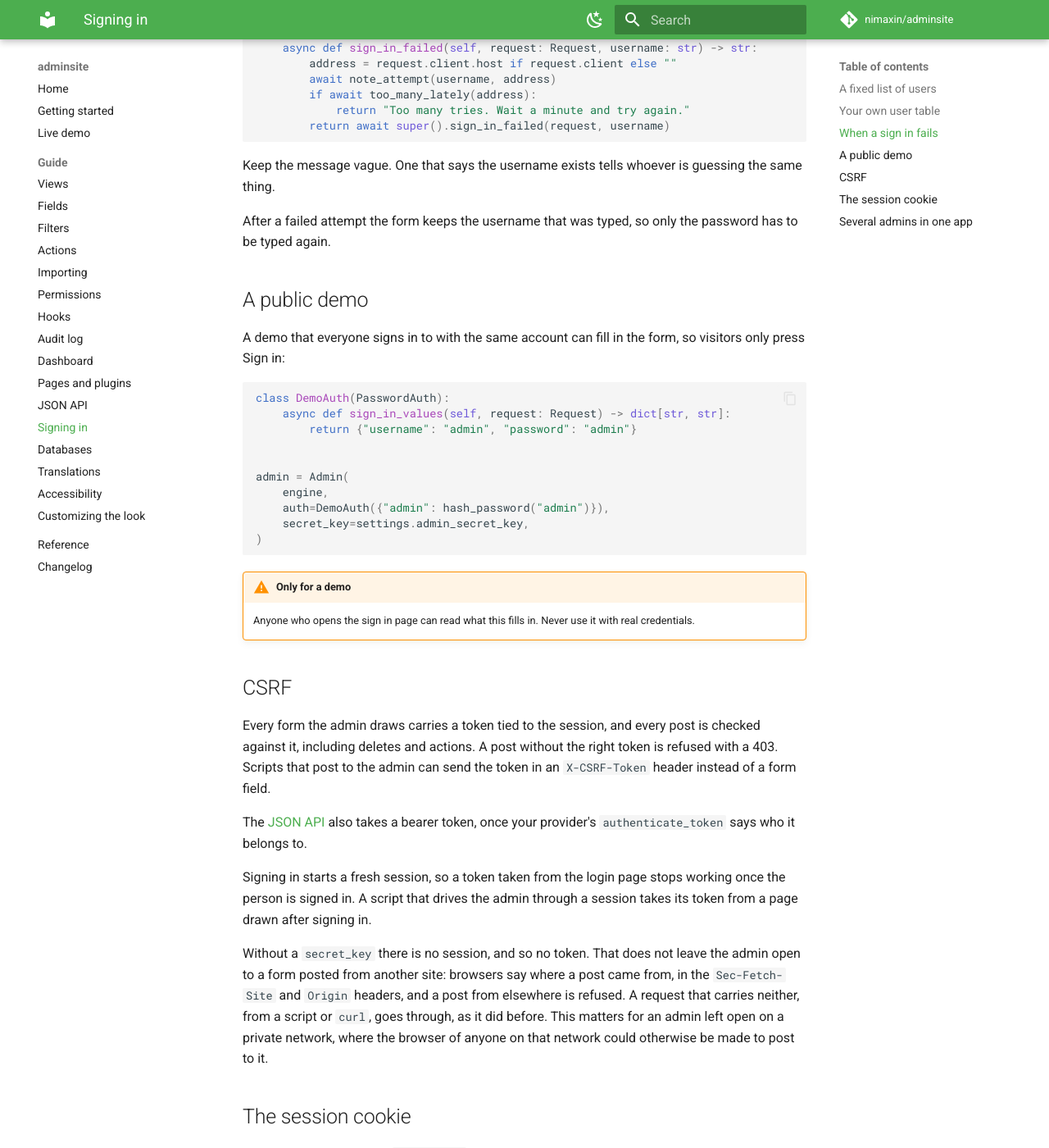
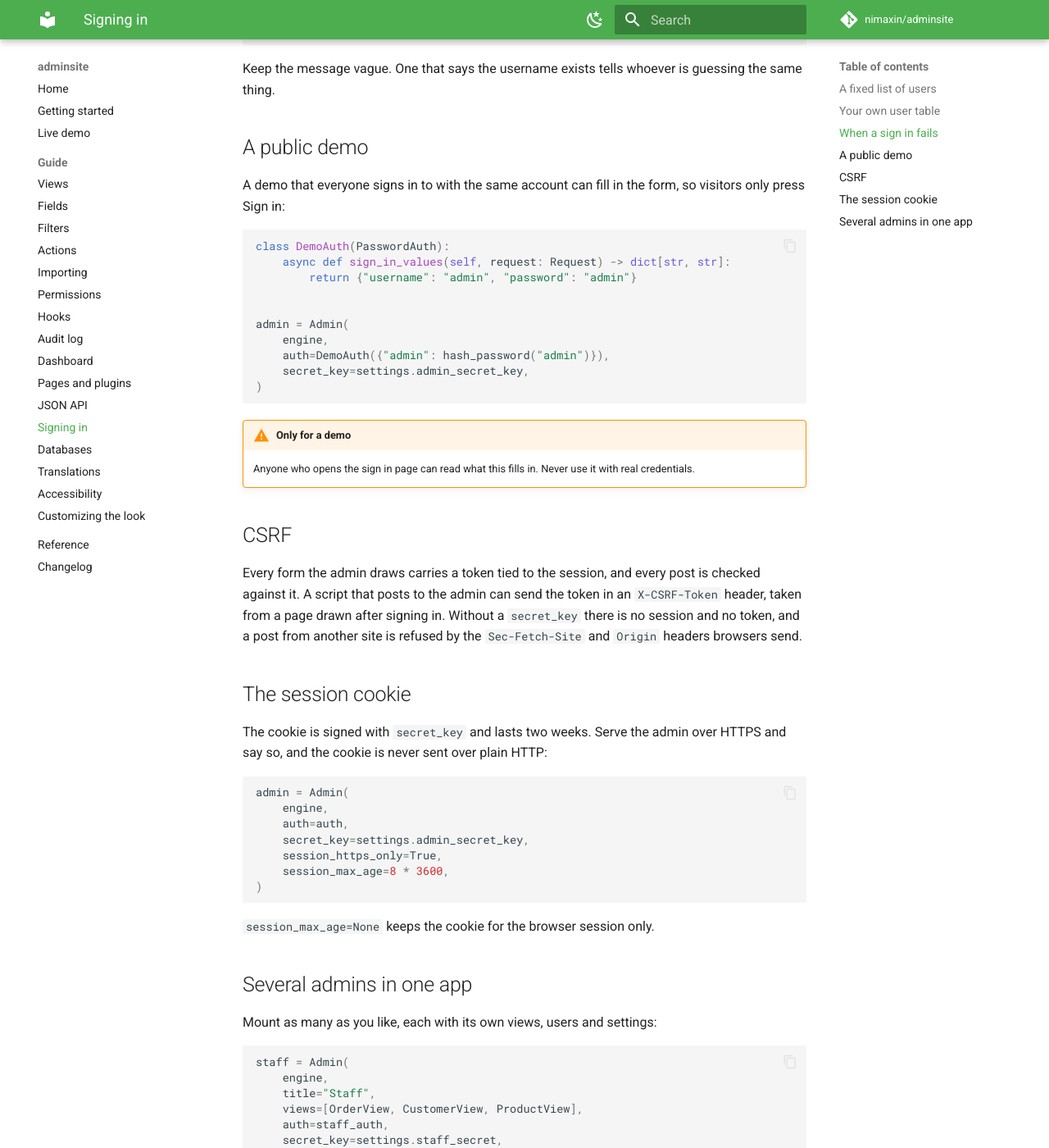
Before and after one commit to nimaxin/adminsite, an MkDocs documentation site: the page built from docs/auth.md, in a window 1280 px wide and 1400 px high, scrolled down 1806 px. Shown: the whole window at 82% size. Built offline with MkDocs 1.6.1 and Material for MkDocs 9.7.7, drawn with Linux system fonts in a browser that asks for light colours; comment, search, counter and statistics services are not loaded; some of the changed text lies outside the part shown.

Commit message:
docs: trim the Signing in page

````diff
--- a/docs/auth.md
+++ b/docs/auth.md
@@ -25,12 +25,12 @@
 
 Hashes use PBKDF2 with SHA-256 and 600,000 rounds, from the standard library.
 
-`secret_key` signs the session cookie. Keep it secret, make it long and random, and read it from
-your settings. Passing `auth` without one is refused at startup.
+`secret_key` signs the session cookie. Make it long and random, keep it secret, and read it from
+your settings.
 
 ## Your own user table
 
-For anything more than a handful of people, subclass `AuthProvider` and check your own users:
+For more than a handful of people, subclass `AuthProvider` and check your own users:
 
 ```python
 from sqlalchemy import select
@@ -56,26 +56,18 @@
             return await session.get(User, int(key))
 ```
 
-`verify` returns the user, `None`, or raises `SignInRefusedError`. `identity` turns the user into
-the short string kept in the session cookie, and `load_user` turns it back on each request.
-`sign_in_failed`, `sign_in_values` and `may_read_sign_ins` decide what a failed sign in says, what
-the form starts with, and who sees sign ins on the Activity page. See
-[`AuthProvider`][adminsite.auth.AuthProvider].
+`verify` returns the user or `None`, or raises `SignInRefusedError`, whose reason goes to the
+[audit log](audit.md) while the person signing in sees only that it failed. `identity` turns the
+user into the short string kept in the session cookie, and `load_user` turns it back on each
+request. [`AuthProvider`][adminsite.auth.AuthProvider] lists the other methods.
 
-`SignInRefusedError(reason, user=...)` refuses a sign in and says why. The reason goes to the
-[audit log](audit.md), filed under that user, and the person signing in is told only what
-`sign_in_failed` returns. `PasswordAuth` gives "There is no such username." or "The password was
-wrong."
-
-The loaded user is on `request.state.user`, for your [permission](permissions.md) checks.
-Its `str()` is what the sidebar and the audit log show, and `identity(user)` is the key the audit
-log files it under.
+The loaded user is on `request.state.user`, for your [permission](permissions.md) checks. Its
+`str()` is what the sidebar and the audit log show.
 
 ## When a sign in fails
 
 The login page says "That username and password do not match." Override `sign_in_failed` to say
-something else, and to do something about it. With the [audit log](audit.md) on, every attempt is
-already written down; `sign_in_failed` is where an alert or a wait belongs:
+something else, or to do something about it, such as slowing down an address that keeps guessing:
 
 ```python
 from starlette.requests import Request
@@ -92,9 +84,6 @@
 
 Keep the message vague. One that says the username exists tells whoever is guessing the same
 thing.
-
-After a failed attempt the form keeps the username that was typed, so only the password has to be
-typed again.
 
 ## A public demo
 
@@ -122,21 +111,9 @@
 ## CSRF
 
 Every form the admin draws carries a token tied to the session, and every post is checked against
-it, including deletes and actions. A post without the right token is refused with a 403. Scripts
-that post to the admin can send the token in an `X-CSRF-Token` header instead of a form field.
-
-The [JSON API](api.md) also takes a bearer token, once your provider's `authenticate_token`
-says who it belongs to.
-
-Signing in starts a fresh session, so a token taken from the login page stops working once the
-person is signed in. A script that drives the admin through a session takes its token from a page
-drawn after signing in.
-
-Without a `secret_key` there is no session, and so no token. That does not leave the admin open to
-a form posted from another site: browsers say where a post came from, in the `Sec-Fetch-Site` and
-`Origin` headers, and a post from elsewhere is refused. A request that carries neither, from a
-script or `curl`, goes through, as it did before. This matters for an admin left open on a private
-network, where the browser of anyone on that network could otherwise be made to post to it.
+it. A script that posts to the admin can send the token in an `X-CSRF-Token` header, taken from a
+page drawn after signing in. Without a `secret_key` there is no session and no token, and a post
+from another site is refused by the `Sec-Fetch-Site` and `Origin` headers browsers send.
 
 ## The session cookie
 
````
